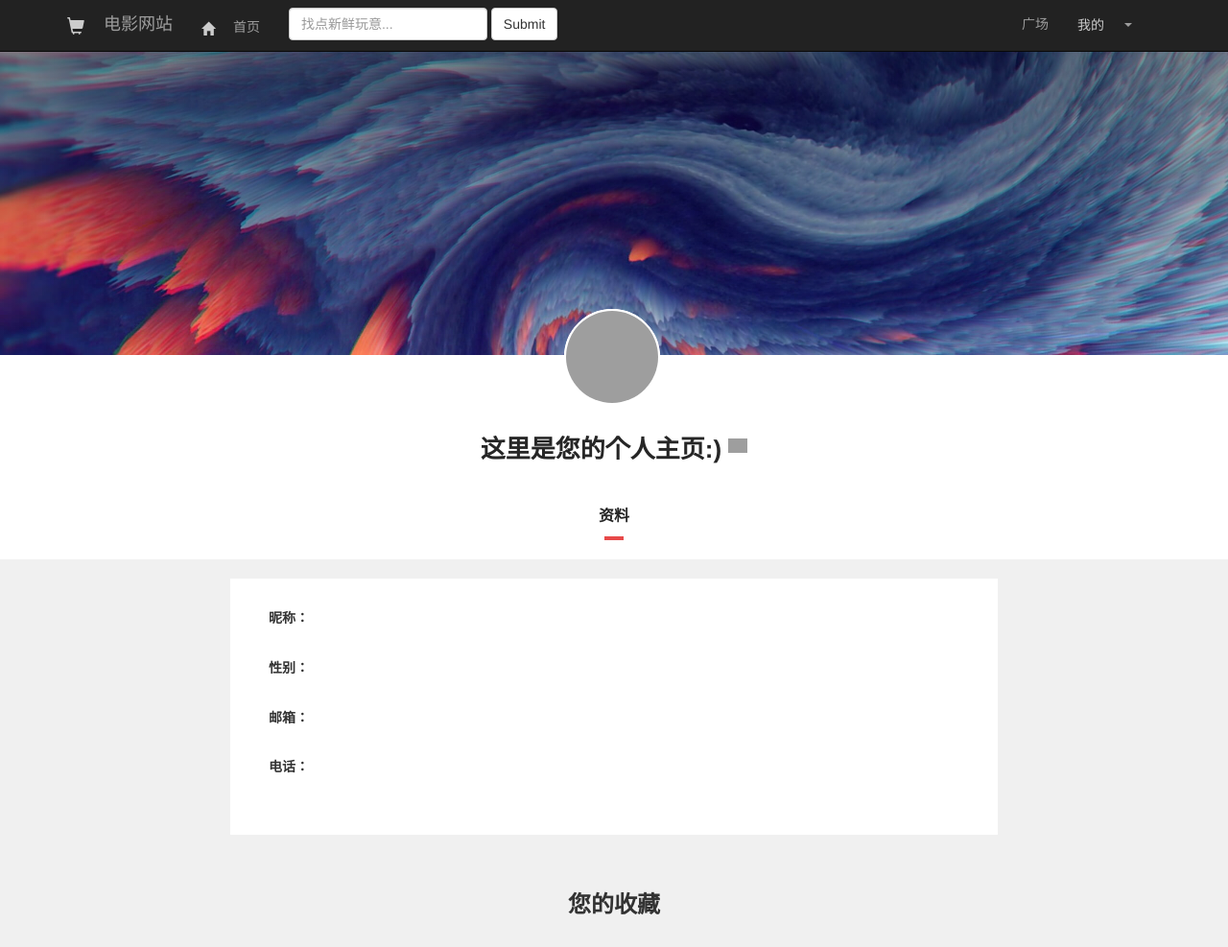
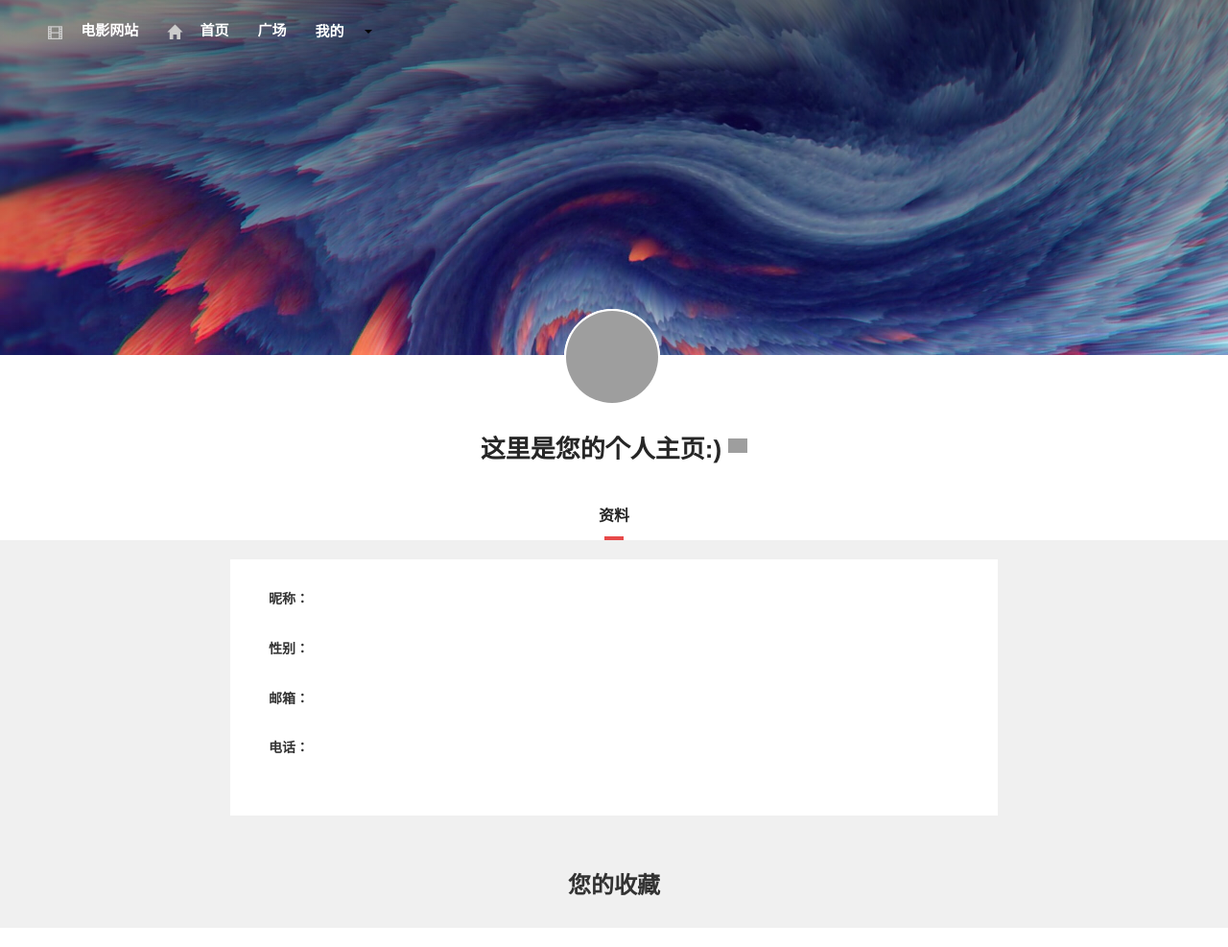
Before and after one commit to sihan-chen-yes/MovieWeb, a Django app: page /selfPage in a window 1280 px wide. Shown: the whole page at 96% size. Run offline with Django 3.2, Linux system fonts and the light colour scheme; data that the repository does not hold is empty; some libraries are stand-ins or nearby versions; grey boxes are pictures that could not be loaded.

```diff
--- a/static/css/movieSquare.css
+++ b/static/css/movieSquare.css
@@ -1,5 +1,5 @@
 #post-right-showreel .rotate-item a{opacity: 1; filter: alpha(opacity=100);}
-.container{width: 960px;margin-left: auto;margin-right: auto;padding-top: 80px;padding-bottom: 30px;min-height: 400px; position: relative; z-index: 1;} */
+.container{width: 960px;margin-left: auto;margin-right: auto;padding-top: 80px;padding-bottom: 30px;min-height: 400px; position: relative; z: 1;} */
 /*改版样式*/
 .main-container-right{width: 250px;float:right;}
 .main-container-left{width:680px;float:left;}
--- a/templates/selfPage.html
+++ b/templates/selfPage.html
@@ -10,6 +10,8 @@
 
     {% load static %}
     <link type="text/css" rel="stylesheet" href="{% static "css/selfPage.css" %}">
+
+	<link type="text/css" rel="stylesheet" href="{% static "css/movieSquare.css" %}">
 
     <script src="http://cdn.bootcss.com/jquery/1.11.1/jquery.min.js"></script>
     <script src="http://cdn.bootcss.com/bootstrap/3.3.0/js/bootstrap.min.js"></script>
@@ -28,39 +30,23 @@
     text-align: -webkit-match-parent;
     display: list-item;
         }
+
+
     </style>
 
 </head>
 <body>
-<nav class="navbar navbar-default navbar-fixed-top navbar-inverse" role="navigation">
-    <div class="container">
-        <!-- Brand and toggle get grouped for better mobile display -->
-        <div class="navbar-header">
-            <!-- 先不管这个header -->
-            <button type="button" class="navbar-toggle collapsed" data-toggle="collapse" data-target="#bs-example-navbar-collapse-1">
-                <span class="sr-only">Toggle navigation</span>
-                <span class="icon-bar"></span>
-                <span class="icon-bar"></span>
-                <span class="icon-bar"></span>
-            </button>
-            <a class="navbar-brand" href="index.html"> <span class="glyphicon glyphicon-shopping-cart"></span>  电影网站</a>
-        </div>
-        <!-- Collect the nav links, forms, and other content for toggling -->
-        <div class="collapse navbar-collapse" id="bs-example-navbar-collapse-1">
-            <ul class="nav navbar-nav" style="margin-top: 3px">
-                <li><a href="index.html"> <span class="glyphicon glyphicon-home"></span>  首页</a></li>
-            </ul>
-            <form class="navbar-form navbar-left" role="search">
-                <div class="form-group">
-                    <input type="text" class="form-control" placeholder="找点新鲜玩意..." id="searchInput">
-                </div>
-                <input type="button" class="btn btn-default" onclick="jumpSearch()" value="Submit">
-            </form>
-            <div class="nav navbar-nav navbar-right">
-                <li><a href="{% url 'movieSquare' %}">广场</a></li>
+
+<div class="index-wrap clearfix ease-in-out" id="index-wrap" style="position: absolute; opacity: 1; left: 0px; z-index: 2; top: 0px;">
+            <div class="index-nav">
+    <!--			<a href="/" title="场库_最大的微电影平台" class="index-logo" id="index-logo"><img src="https://oss-xpc0.xpccdn.com/Upload/edu/2018/05/115af5482b2b4c9.png" alt="场库_最大的微电影平台"></a>-->
+                <ul class="index-nav-list clearfix" style="list-style:none">
+                    <li><a> <span class="glyphicon glyphicon-film"></span>  <font color="white">电影网站</font></a></li>
+                    <li><a href="index.html"> <span class="glyphicon glyphicon-home"></span><font color="white">  首页</font></a></li>
+                    <li><a href="{% url 'movieSquare' %}"><font color="white">广场</font></a></li>
                     <li class="dropdown" id="UserDropdown">
                         <a href="#" class="dropdown-toggle" data-toggle="dropdown" id="UserName">
-                        <span>我的</span>
+                            <span><font color="white">我的</font></span>
                             <b class="caret"></b>
                         </a>
                         <ul class="dropdown-menu">
@@ -68,11 +54,11 @@
                             <li><a href="{% url 'login' %}" onclick="delCookie()">退出登录</a></li>
                         </ul>
                     </li>
-                <li><a href="#" ></a></li>
+                </ul>
+
             </div>
-        </div><!-- /.navbar-collapse -->
-    </div><!--/.container-fluid -->
-</nav>
+        </div>
+
 
 
 <div class="header-container">
@@ -149,7 +135,7 @@
 
 		</div>
 	</div>
-	<div class="index-tab">
+	<div class="index-tab" style="height:50px;">
 
 		<ul class="tab-list">
 
```
Also changed, not shown: templates/movieSquare.html (+19 -15 lines). Lines whose indentation alone changed are shown as unchanged.
